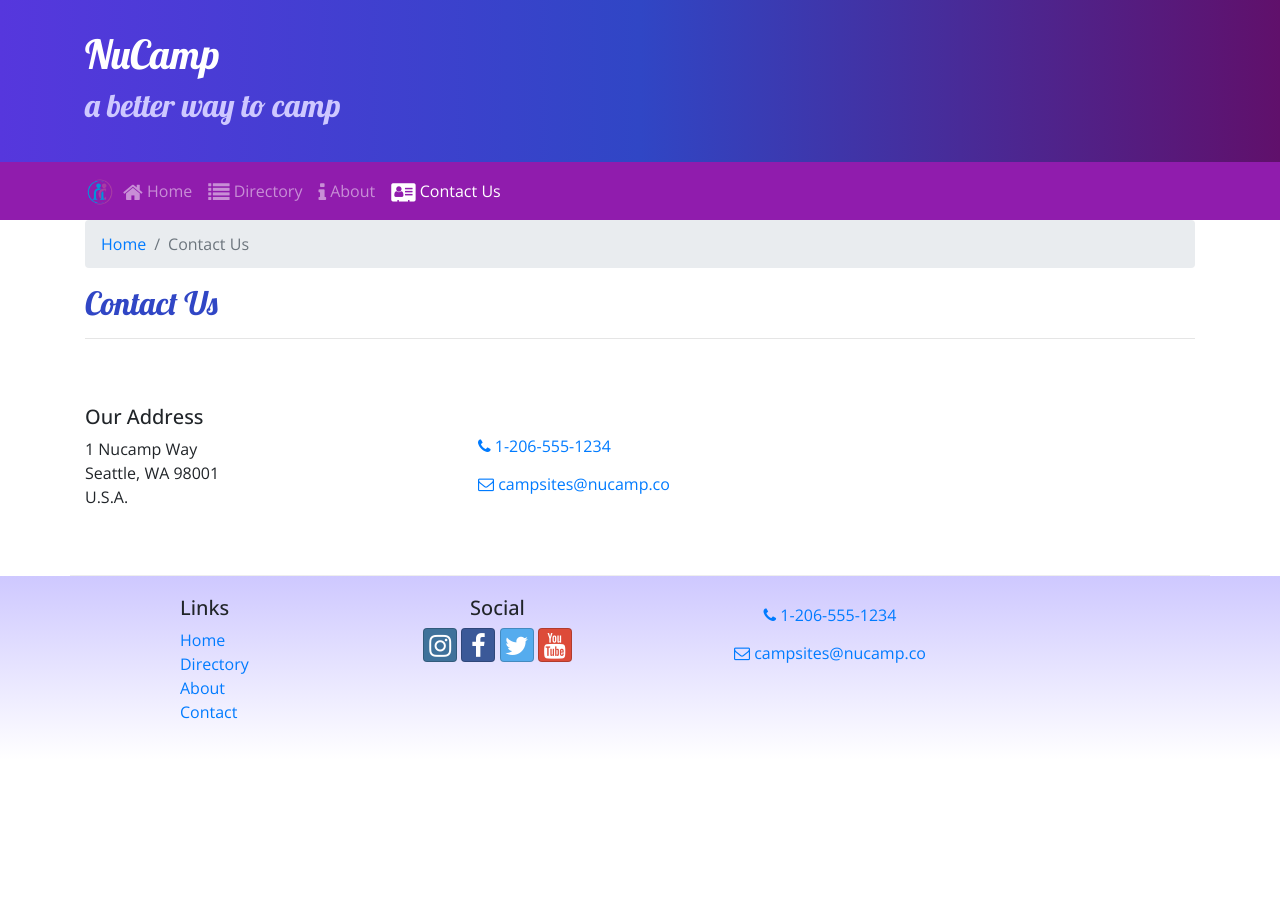
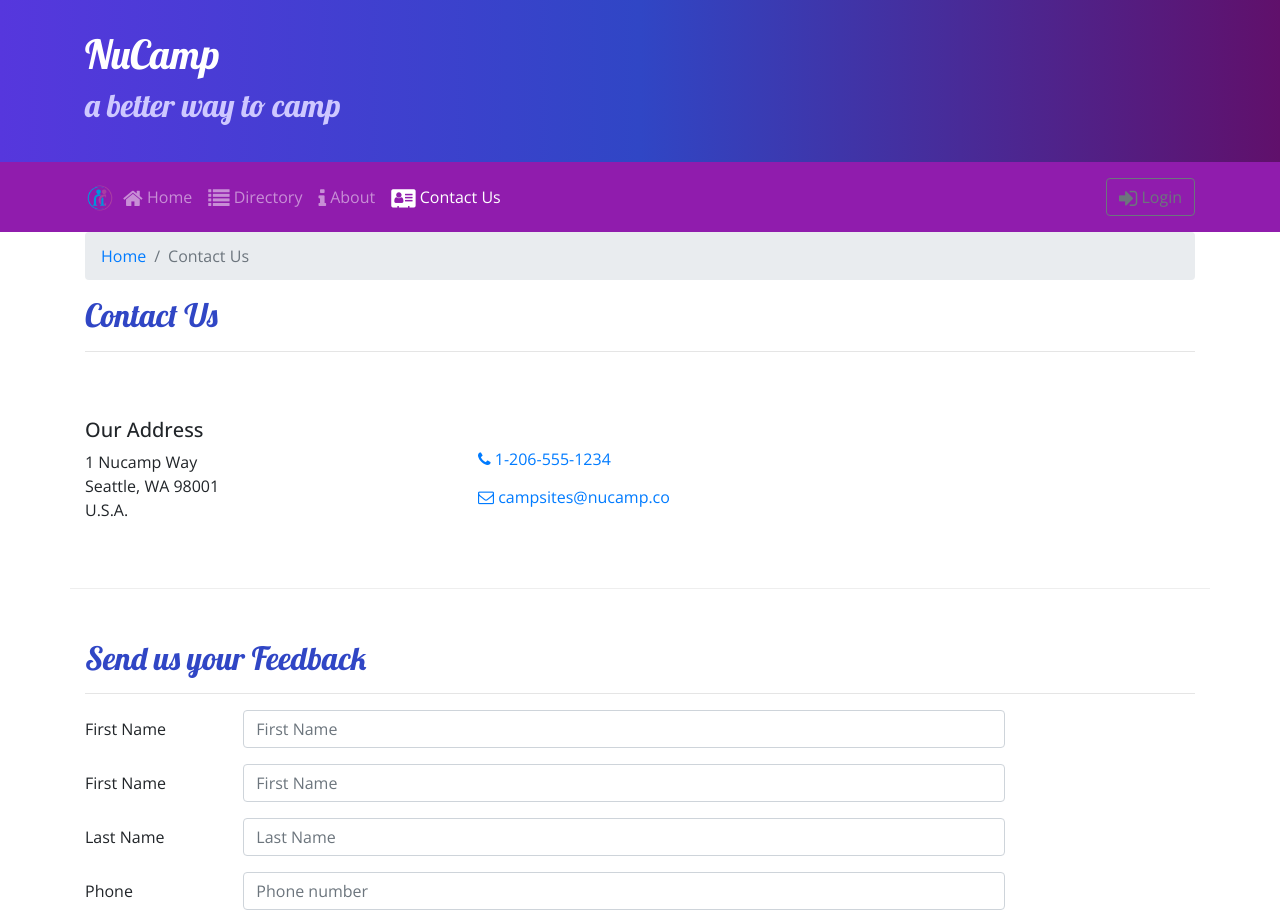
Before and after one commit to khoatransjsu/nucamp, a React (Create React App) app in the folder NucampFolder/3-React/nucampsite/: page /contactus in a window 1280 px wide. Shown: the top 924 px of the page. Before the commit the page ends 800 px from the top, so only its background shows below. Built offline with nearby package versions, Linux system fonts and the light colour scheme.

Commit message:
Update modal + form

```diff
--- a/NucampFolder/3-React/nucampsite/src/components/ContactComponent.js
+++ b/NucampFolder/3-React/nucampsite/src/components/ContactComponent.js
@@ -1,8 +1,94 @@
-import React from 'react';
-import { Breadcrumb, BreadcrumbItem } from 'reactstrap';
+import React, { Component } from 'react';
+import { Breadcrumb, BreadcrumbItem,Button, Form, FormGroup, Label, Input, Col, FormFeedback } from 'reactstrap';
 import { Link } from 'react-router-dom'
 
-function Contact(props) {
+class Contact extends Component  {
+
+    constructor(props) {
+        super(props);
+
+        this.state = {
+            firstName: '',
+            lastName: '',
+            phoneNum: '',
+            email: '',
+            agree: false,
+            contactType: 'By Phone',
+            feedback: '',
+            touched: {
+                firstName: false,
+                lastName: false,
+                phoneNum: false,
+                email: false
+            }
+        };
+
+        this.handleInputChange = this.handleInputChange.bind(this);
+        this.handleSubmit = this.handleSubmit.bind(this);
+    }
+
+    validate(firstName, lastName, phoneNum, email) {
+
+        const errors = {
+            firstName: '',
+            lastName: '',
+            phoneNum: '',
+            email: ''
+        };
+
+        if (this.state.touched.firstName) {
+            if (firstName.length < 2) {
+                errors.firstName = 'First name must be at least 2 characters.';
+            } else if (firstName.length > 15) {
+                errors.firstName = 'First name must be 15 or less characters.';
+            }
+        }
+
+        if (this.state.touched.lastName) {
+            if (lastName.length < 2) {
+                errors.lastName = 'Last name must be at least 2 characters.';
+            } else if (lastName.length > 15) {
+                errors.lastName = 'Last name must be 15 or less characters.';
+            }
+        }
+
+        const reg = /^\d+$/;
+        if (this.state.touched.phoneNum && !reg.test(phoneNum)) {
+            errors.phoneNum = 'The phone number should contain only numbers.';
+        }
+
+        if (this.state.touched.email && !email.includes('@')) {
+            errors.email = 'Email should contain a @';
+        }
+
+        return errors;
+    }
+
+    handleBlur = (field) => () => {
+        this.setState({
+            touched: {...this.state.touched, [field]: true}
+        });
+    }
+
+    handleInputChange(event) {
+        const target = event.target;
+        const name = target.name;
+        const value = target.type === 'checkbox' ? target.checked : target.value;
+
+        this.setState({
+            [name]: value
+        });
+    }
+
+    handleSubmit(event) {
+        console.log('Current state is: ' + JSON.stringify(this.state));
+        alert('Current state is: ' + JSON.stringify(this.state));
+        event.preventDefault();
+    }
+
+    render() {
+
+        const errors = this.validate(this.state.firstName, this.state.lastName, this.state.phoneNum, this.state.email);
         return (
             <div className="container">
                     <div className="row">
@@ -30,8 +116,77 @@ function Contact(props) {
                             <a role="button" className="btn btn-link" href="mailto:fakeemail@fakeemail.co"><i className="fa fa-envelope-o" /> campsites@nucamp.co</a>
                         </div>
                     </div>
+
+                    <div className="row row-content">
+                        <div className="col-12">
+                            <h2>Send us your Feedback</h2>
+                            <hr />
+                        </div>
+                    <div className="col-md-10">
+                        <Form onSubmit={this.handleSubmit}>
+                            <FormGroup row>
+                                <Label htmlFor="firstName" md={2}>First Name</Label>
+                                <Col md={10}>
+                                    <Input type="text" id="firstName" name="firstName"
+                                        placeholder="First Name"
+                                        value={this.state.firstName}
+                                        onChange={this.handleInputChange} />
+                                </Col>
+                            </FormGroup>
+                            <FormGroup row>
+                                <Label htmlFor="firstName" md={2}>First Name</Label>
+                                <Col md={10}>
+                                    <Input type="text" id="firstName" name="firstName"
+                                        placeholder="First Name"
+                                        value={this.state.firstName}
+                                        invalid={errors.firstName}
+                                        onBlur={this.handleBlur("firstName")}
+                                        onChange={this.handleInputChange} />
+                                    <FormFeedback>{errors.firstName}</FormFeedback>
+                                </Col>
+                            </FormGroup>
+                            <FormGroup row>
+                                <Label htmlFor="lastName" md={2}>Last Name</Label>
+                                <Col md={10}>
+                                    <Input type="text" id="lastName" name="lastName"
+                                        placeholder="Last Name"
+                                        value={this.state.lastName}
+                                        invalid={errors.lastName}
+                                        onBlur={this.handleBlur("lastName")}
+                                        onChange={this.handleInputChange} />
+                                    <FormFeedback>{errors.lastName}</FormFeedback>
+                                </Col>
+                            </FormGroup>
+                            <FormGroup row>
+                                <Label htmlFor="phoneNum" md={2}>Phone</Label>
+                                <Col md={10}>
+                                    <Input type="tel" id="phoneNum" name="phoneNum"
+                                        placeholder="Phone number"
+                                        value={this.state.phoneNum}
+                                        invalid={errors.phoneNum}
+                                        onBlur={this.handleBlur("phoneNum")}
+                                        onChange={this.handleInputChange} />
+                                    <FormFeedback>{errors.phoneNum}</FormFeedback>
+                                </Col>
+                            </FormGroup>
+                            <FormGroup row>
+                                <Label htmlFor="email" md={2}>Email</Label>
+                                <Col md={10}>
+                                    <Input type="email" id="email" name="email"
+                                        placeholder="Email"
+                                        value={this.state.email}
+                                        invalid={errors.email}
+                                        onBlur={this.handleBlur("email")}
+                                        onChange={this.handleInputChange} />
+                                    <FormFeedback>{errors.email}</FormFeedback>
+                                </Col>
+                            </FormGroup>
+                        </Form>
+                    </div>
+                </div>
             </div>
         );
     }
+}
 
 export default Contact;
--- a/NucampFolder/3-React/nucampsite/src/components/HeaderComponent.js
+++ b/NucampFolder/3-React/nucampsite/src/components/HeaderComponent.js
@@ -1,22 +1,38 @@
 import React, { Component }  from 'react';
-import { Nav, Navbar, NavbarBrand, NavbarToggler, Collapse, NavItem, Jumbotron } from 'reactstrap';
+import { Navbar, NavbarBrand, Nav, NavbarToggler, Collapse, NavItem, Jumbotron, Button, Modal, ModalHeader, ModalBody,
+Form, FormGroup, Input, Label } from 'reactstrap';
 import { NavLink } from 'react-router-dom';
 
 export default class Header extends Component {
 
     constructor(props) {
         super(props);
+        this.state = {
+            isNavOpen: false,
+            isModalOpen: false
+        };
 
         this.toggleNav = this.toggleNav.bind(this);
-        this.state = {
-          isNavOpen: false
-        };
+        this.toggleModal = this.toggleModal.bind(this);
+        this.handleLogin = this.handleLogin.bind(this);
     }
 
     toggleNav() {
         this.setState({
             isNavOpen: !this.state.isNavOpen
         });
+    }
+
+    toggleModal() {
+        this.setState({
+            isModalOpen: !this.state.isModalOpen
+        });
+    }
+
+    handleLogin(event) {
+        alert(`Username: ${this.username.value} Password: ${this.password.value} Remember: ${this.remember.checked}`);
+        this.toggleModal();
+        event.preventDefault();
     }
 
     render() {
@@ -60,9 +76,40 @@ export default class Header extends Component {
                                     </NavLink>
                                 </NavItem>
                             </Nav>
+                            <span className="navbar-text ml-auto">
+                                <Button outline onClick={this.toggleModal}>
+                                    <i className="fa fa-sign-in fa-lg" /> Login
+                                </Button>
+                            </span>
                         </Collapse>
                     </div>
                 </Navbar>
+
+                <Modal isOpen={this.state.isModalOpen} toggle={this.toggleModal}>
+                    <ModalHeader toggle={this.toggleModal}>Login</ModalHeader>
+                    <ModalBody>
+                        <Form onSubmit={this.handleLogin}>
+                            <FormGroup>
+                                <Label htmlFor="username">Username</Label>
+                                <Input type="text" id="username" name="username"
+                                    innerRef={input => this.username = input} />
+                            </FormGroup>
+                            <FormGroup>
+                                <Label htmlFor="password">Password</Label>
+                                <Input type="password" id="password" name="password"
+                                    innerRef={input => this.password = input} />
+                            </FormGroup>
+                            <FormGroup check>
+                                <Label check>
+                                    <Input type="checkbox" name="remember"
+                                        innerRef={input => this.remember = input} />
+                                    Remember me
+                                </Label>
+                            </FormGroup>
+                            <Button type="submit" value="submit" color="primary">Login</Button>
+                        </Form>
+                    </ModalBody>
+                </Modal>
             </>
         );
     }
```
Lines whose indentation alone changed are shown as unchanged.
